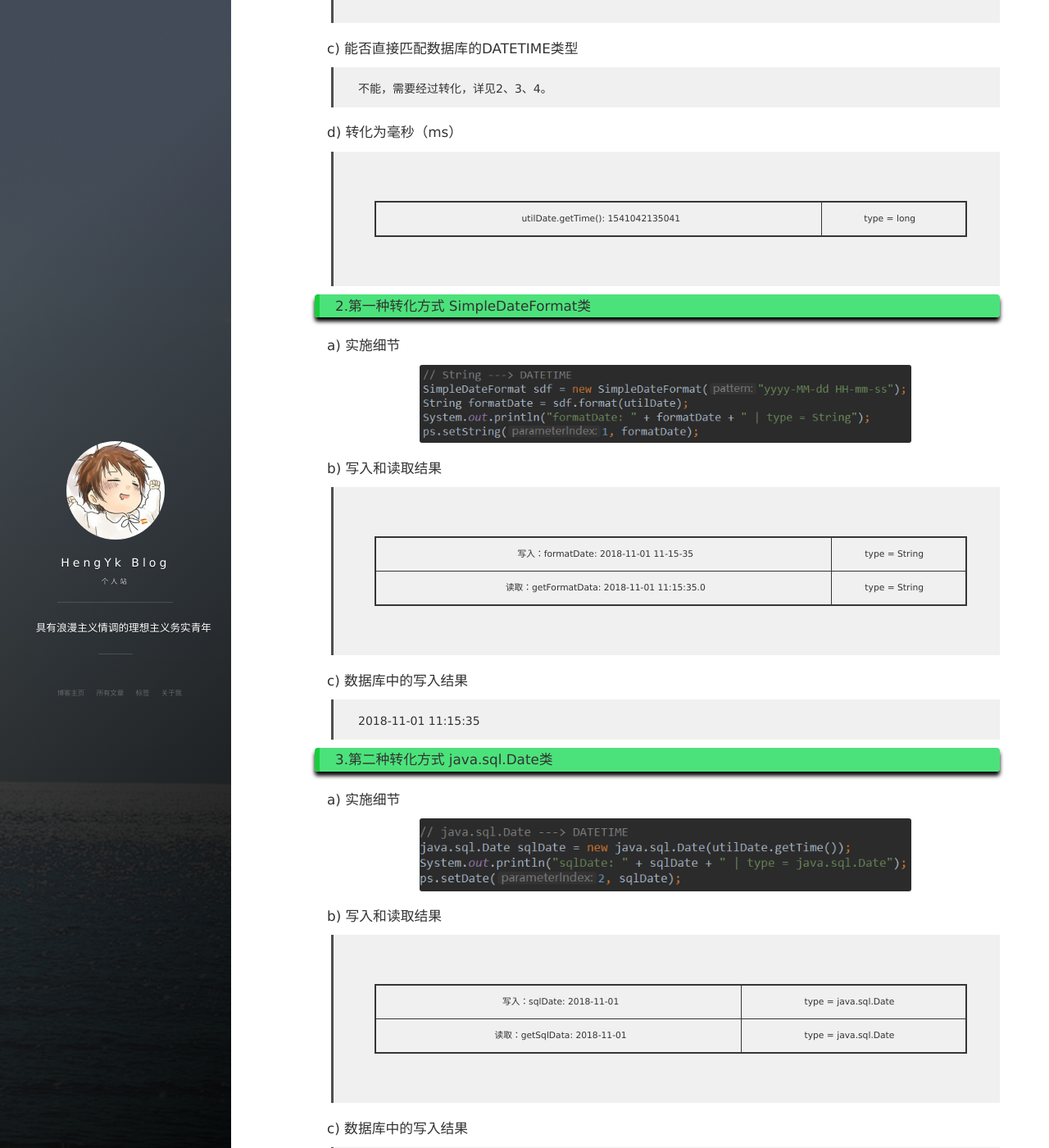
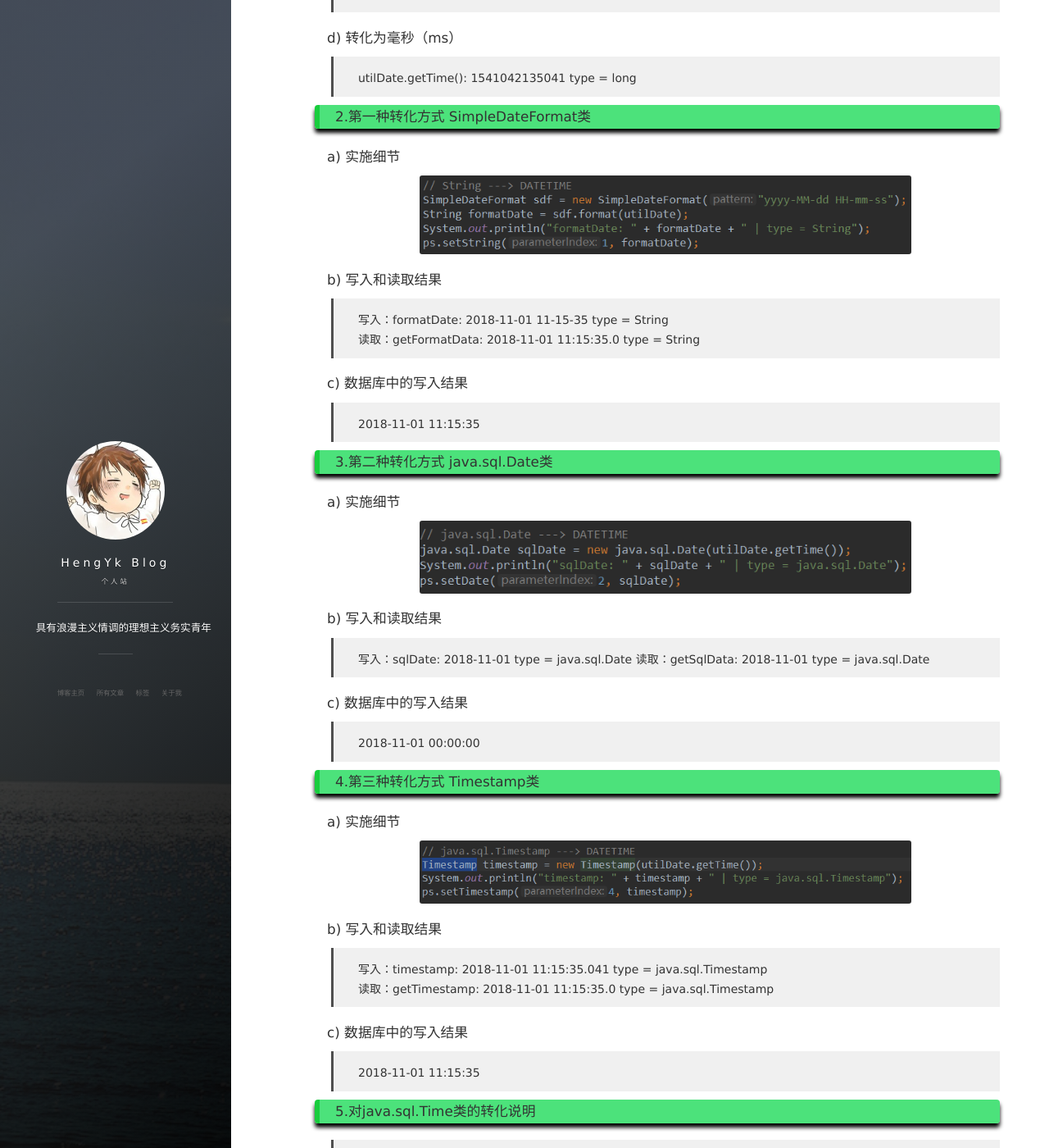
Before and after one commit to HengYk/hengyk.github.io, a Jekyll site: the page built from _posts/2018-11-01-JAVA杂谈：如何匹配数据库中的DATETIME类型.md, in a window 1280 px wide and 1400 px high, scrolled down 781 px. Shown: the whole window at 82% size. Built offline with Jekyll 4.4.1, drawn with Linux system fonts in a browser that asks for light colours; nearby versions of some CDN libraries; comment, search, counter and statistics services are not loaded; some of the changed text lies outside the part shown.

Commit message:
Commit datetime

```diff
--- a/_posts/2018-11-01-JAVA杂谈：如何匹配数据库中的DATETIME类型.md
+++ b/_posts/2018-11-01-JAVA杂谈：如何匹配数据库中的DATETIME类型.md
@@ -16,7 +16,7 @@ tag: SQL系列文章（JAVA-SQL-*）
 
 #### b)	日期格式
 
-> utilDate: Thu Nov 01 11:15:35 CST 2018 | type = java.util.Date
+> utilDate: Thu Nov 01 11:15:35 CST 2018   type = java.util.Date
 
 #### c)	能否直接匹配数据库的DATETIME类型
 
@@ -24,7 +24,7 @@ tag: SQL系列文章（JAVA-SQL-*）
 
 #### d)	转化为毫秒（ms）
 
-> utilDate.getTime(): 1541042135041 | type = long
+> utilDate.getTime(): 1541042135041   type = long
 
 ### 2.第一种转化方式 SimpleDateFormat类
 
@@ -34,8 +34,8 @@ tag: SQL系列文章（JAVA-SQL-*）
 
 #### b)	写入和读取结果
 
-> 写入：formatDate: 2018-11-01 11-15-35 | type = String
-> 读取：getFormatData: 2018-11-01 11:15:35.0 | type = String
+> 写入：formatDate: 2018-11-01 11-15-35   type = String
+> 读取：getFormatData: 2018-11-01 11:15:35.0   type = String
 
 #### c)	数据库中的写入结果
 
@@ -49,8 +49,8 @@ tag: SQL系列文章（JAVA-SQL-*）
 
 #### b)	写入和读取结果
 
-> 写入：sqlDate: 2018-11-01 | type = java.sql.Date
-> 读取：getSqlData: 2018-11-01 | type = java.sql.Date
+> 写入：sqlDate: 2018-11-01   type = java.sql.Date
+> 读取：getSqlData: 2018-11-01   type = java.sql.Date
 
 #### c)	数据库中的写入结果
 
@@ -64,8 +64,8 @@ tag: SQL系列文章（JAVA-SQL-*）
 
 #### b)	写入和读取结果
 
-> 写入：timestamp: 2018-11-01 11:15:35.041 | type = java.sql.Timestamp
-> 读取：getTimestamp: 2018-11-01 11:15:35.0 | type = java.sql.Timestamp
+> 写入：timestamp: 2018-11-01 11:15:35.041   type = java.sql.Timestamp
+> 读取：getTimestamp: 2018-11-01 11:15:35.0   type = java.sql.Timestamp
 
 #### c)	数据库中的写入结果
 
@@ -77,7 +77,7 @@ tag: SQL系列文章（JAVA-SQL-*）
 
 <img src="/images/post/timedatetime.png" width="600px" height="">
 
-> 输出结果：time: 11:15:35 | type = java.sql.Time
+> 输出结果：time: 11:15:35   type = java.sql.Time
 > 执行写入报错：Data truncation: Incorrect datetime value
 
 ### 6.总结
```
